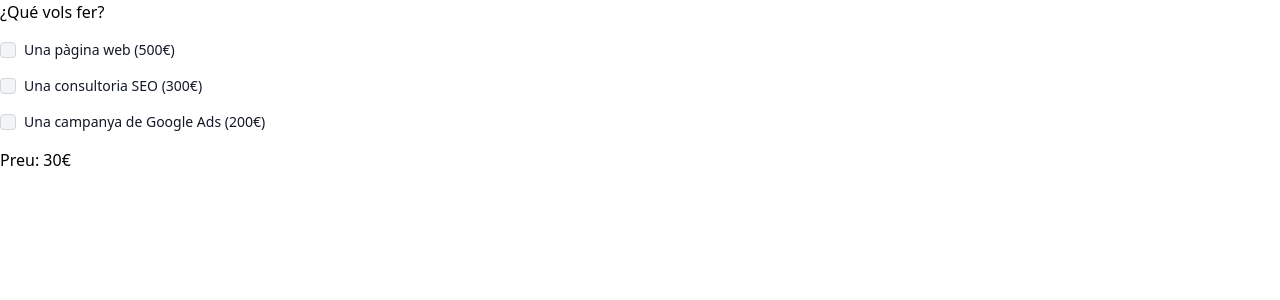
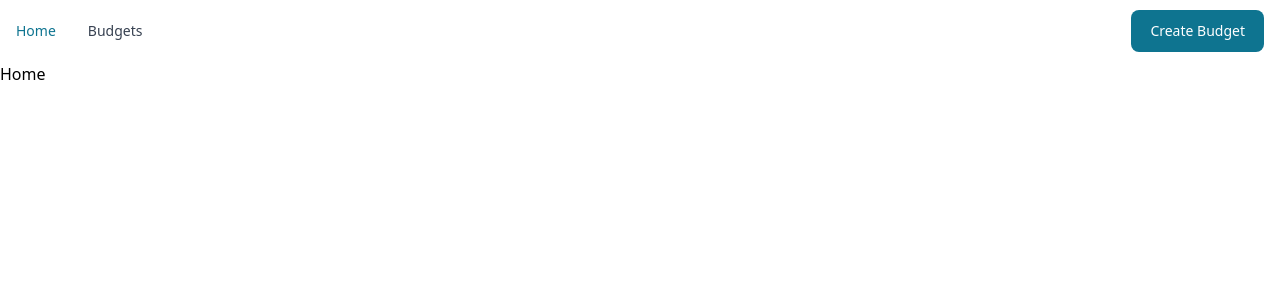
Before and after one commit to ralmarcha/ita-sprint7, a React (Create React App) app: page / in a window 1280 px wide. Shown: the top 300 px of the page. Built offline with nearby package versions, Linux system fonts and the light colour scheme.

Commit message:
exercici 5

```diff
--- a/package.json
+++ b/package.json
@@ -10,6 +10,7 @@
     "flowbite-react": "^0.4.2",
     "react": "^18.2.0",
     "react-dom": "^18.2.0",
+    "react-router-dom": "^6.9.0",
     "react-scripts": "5.0.1",
     "web-vitals": "^2.1.4"
   },
--- a/src/App.js
+++ b/src/App.js
@@ -1,108 +1,7 @@
-import React from 'react';
-import { useState } from "react";
-import {data} from './data'
-import './App.css';
-import { Checkbox, Label, Card } from 'flowbite-react';
-import Button from './components/Button';
-
-//nomes apliqui si web està clicat i si els inputs son positius
-//enlloc de posar total + suma posarho a la funció i amb condicionals
+import Routes from './application/Routes'
 
 
-function App() {
-
-  const [isChecked, setIsChecked] = useState(new Array(data.length).fill(false));
-  const [total, setTotal] = useState(0);
-
-  const handleOnChange = (position) => {
-
-    const checkedState = isChecked.map((item, index) =>
-      index === position ? !item : item
-    );
-
-    setIsChecked(checkedState);
-
-    const total = checkedState.reduce(
-      (sum, currentState, index) => {
-        if (currentState === true) {
-          return sum + data[index].price;
-        }
-        return sum;
-      },
-      0
-    );
-
-    setTotal(total);
-  };
-
-  const [mostrar, setMostrar] = useState(false);
-
-  const [idiomes, setIdiomes] = useState(1)
-  const [pagines, setPagines] = useState(1)
-  const suma = pagines * idiomes * 30
+const App = () => <Routes/>
 
 
-
-  return (
-   <>
-     <div  className="flex flex-col gap-4" id="checkbox" >
-        <h1>¿Qué vols fer?</h1>
-
-     <div className="flex items-center gap-2">
-         <Checkbox id="web" checked={isChecked[0]}
-          onChange={() =>handleOnChange(0)} onClick={()=>setMostrar(!mostrar)}/>
-        <Label htmlFor="web">
-            Una pàgina web (500€)
-        </Label>
-         </div>
-            {mostrar ?
-
-         ( <div className="max-w-sm ml-10">
-          <Card>
-            <form className="flex flex-col gap-2">
-                <div className="flex gap-4">
-                  <div className="block">
-                 <Label htmlFor="pags" value="Número de pàgines :"/>
-                  </div>
-
-                 <Button value={pagines} setVal={setPagines}
-                   />
-
-                </div>
-
-              <div className="flex gap-4">
-               <div className="block">
-                  <Label htmlFor="idiomes" value="Número d ' idiomes :"/>
-               </div>
-
-                    <Button value={idiomes}  setVal={setIdiomes}
-                    />
-             </div>
-           </form>
-         </Card>
-          </div>)
-      : null}
-
-  <div className="flex items-center gap-2">
-     <Checkbox id="seo" checked={isChecked[1]}
-           onChange={() =>handleOnChange(1)} />
-      <Label htmlFor="seo">
-        Una consultoria SEO (300€)
-      </Label>
-        </div>
-  <div className="flex items-center gap-2">
-    <Checkbox id="ads" checked={isChecked[2]}
-          onChange={() =>handleOnChange(2)}/>
-    <Label htmlFor="ads">
-     Una campanya de Google Ads  (200€)
-    </Label>
-        </div>
-
-  <h2>Preu: {total + suma}€ </h2>
-
-</div>
-</>
-  );
-}
-
 export default App;
--- /dev/null
+++ b/src/application/Routes.js
@@ -0,0 +1,17 @@
+import { BrowserRouter, Route, Routes } from 'react-router-dom';
+import Home from '../pages/Home';
+import Budgets from '../pages/Budgets';
+import Nav from '../components/Nav';
+
+const Router =  () => (
+  <BrowserRouter>
+    <Nav/>
+    <Routes>
+        <Route path="/" element={<Home />} />
+        <Route path="/budgets/" element={<Budgets />} />
+        <Route path="*" element={<div>404</div>} />
+    </Routes>
+  </BrowserRouter>
+);
+
+export default Router;
--- a/src/components/Button.js
+++ b/src/components/Button.js
@@ -1,27 +1,30 @@
-
-
-function Button({ value, setVal}) {
+function Button({ value, setValue}) {
 
     const aumentar = (ev) => {
         ev.preventDefault();
-       setVal(value => value + 1)
+       setValue(value => value + 1)
     }
+
     const disminuir = (ev) => {
         ev.preventDefault();
-        setVal(value => value > 1 ? value -1 : value)
+        setValue(value => value > 1 ? value -1 : value)
     }
+
     const handleChange =(ev)=>{
         ev.preventDefault();
-        setVal(parseInt(ev.target.value));
+        setValue(parseInt(ev.target.value));
     }
+
+
+
     return (
         <>
-            <button id="disminuir" type="button" onClick={disminuir} class=" text-white bg-red-700 hover:bg-red-800 rounded-lg text-sm px-2 py-2 mr-2 mb-2">-</button>
+            <button id="disminuir" type="button" onClick={disminuir} className="text-white bg-red-700 hover:bg-red-800 rounded-lg text-sm px-2 py-2 mr-2 mb-2">-</button>
             <input type="number" className="w-14 h-8"  required={true} value={value} onChange={handleChange} min={1}
              ></input>
-            <button id="aumentar" type="button" onClick={aumentar} class=" text-white bg-red-700 hover:bg-red-800 rounded-lg text-sm px-2 py-2 mr-2 mb-2">+</button>
+            <button id="aumentar" type="button" onClick={aumentar} className="text-white bg-red-700 hover:bg-red-800 rounded-lg text-sm px-2 py-2 mr-2 mb-2">+</button>
         </>
 )
+}
 
-}
 export default Button;
--- /dev/null
+++ b/src/components/Dropdown.js
@@ -0,0 +1,38 @@
+
+import { Label, Card } from 'flowbite-react';
+import Button from './Button'
+import { useState } from 'react';
+
+
+function Dropdown() {
+
+    const [idiomes, setIdiomes] = useState(1)
+    const [pagines, setPagines] = useState(1)
+
+return (
+
+    <div className="max-w-sm ml-10">
+          <Card>
+            <form className="flex flex-col gap-2" >
+                <div className="flex gap-4">
+                  <div className="block">
+                 <Label htmlFor="pags" value="Número de pàgines :"/>
+                  </div>
+                   <Button value={pagines} setValue={setPagines}
+                   />
+
+                </div>
+
+              <div className="flex gap-4">
+               <div className="block">
+                  <Label htmlFor="idiomes" value="Número d ' idiomes :"/>
+               </div>
+                  <Button value={idiomes}  setValue={setIdiomes}
+                    />
+             </div>
+           </form>
+         </Card>
+    </div>)
+}
+
+export default Dropdown
--- /dev/null
+++ b/src/components/Nav.js
@@ -0,0 +1,43 @@
+import { Button } from "flowbite-react"
+import { Navbar } from "flowbite-react";
+
+const Nav = ()=> {
+
+return(
+<Navbar
+  fluid={true}
+  rounded={true}
+>
+  {/* <Navbar.Brand href="">
+    <img
+      src="https://flowbite.com/docs/images/logo.svg"
+      className="mr-3 h-6 sm:h-9"
+      alt="Flowbite Logo"
+    />
+    <span className="self-center whitespace-nowrap text-xl font-semibold dark:text-white">
+      Flowbite
+    </span>
+  </Navbar.Brand> */}
+  <div className="flex md:order-2">
+    <Button>
+      Create Budget
+    </Button>
+    <Navbar.Toggle />
+  </div>
+  <Navbar.Collapse>
+    <Navbar.Link
+      href="/"
+      active={true}
+    >
+      Home
+    </Navbar.Link>
+    <Navbar.Link href="/budgets/">
+      Budgets
+    </Navbar.Link>
+
+  </Navbar.Collapse>
+</Navbar>
+)
+}
+
+export default Nav;
--- /dev/null
+++ b/src/components/useLocalStorage.js
@@ -0,0 +1,24 @@
+import { useState } from "react";
+
+export function useLocalStorage(key, initialValue) {
+    const [storedValue, setStoredValue] = useState(() => {
+        try {
+            const item = window.localStorage.getItem(key)
+            return item ? JSON.parse(item) : initialValue
+        } catch (error) {
+            return initialValue
+        }
+    })
+
+    const setValue = value => {
+        try {
+            setStoredValue(value)
+            window.localStorage.setItem(key, JSON.stringify(value))
+          }
+          catch (error) {
+              console.error(error)
+          }
+
+    }
+    return [storedValue, setValue]
+}
--- /dev/null
+++ b/src/pages/Budgets.js
@@ -0,0 +1,142 @@
+
+import {  Card, Checkbox, Label} from 'flowbite-react';
+import Button from '../components/Button';
+import { useState , useEffect } from "react";
+import {data} from '../data'
+
+
+const Budgets = () => {
+
+
+
+
+
+
+
+
+
+   const [isChecked, setIsChecked] = useState(
+    new Array(data.length).fill(false));
+
+    useEffect(() => {
+      window.localStorage.setItem('isChecked', JSON.stringify(isChecked))
+    }, [isChecked])
+    useEffect(() => {
+      const data = window.localStorage.getItem('isCheked')
+      if (data !== null) {
+       setIsChecked(JSON.parse(data))
+      }
+    }, [])
+  const [total, setTotal] = useState(0);
+
+  const handleOnChange = (position) => {
+
+    const checkedState = isChecked.map((item, index) =>
+      index === position ? !item : item
+    );
+
+    setIsChecked(checkedState);
+
+    const total = checkedState.reduce(
+      (sum, currentState, index) => {
+        // if (index[0]) {
+        //   const suma = pagines * idiomes * 30;
+        // }
+        if (currentState === true) {
+          return sum + data[index].price;
+        }
+        return sum;
+      },
+      0
+    );
+
+
+    setTotal(total);
+  };
+
+  const [mostrar, setMostrar] = useState(false);
+
+  const [idiomes, setIdiomes] = useState(1)
+  const [pagines, setPagines] = useState(1)
+  const suma = pagines * idiomes * 30;
+
+
+
+    return (
+    <>
+    <h1>Budgets</h1>
+
+     <div  className="flex flex-col gap-4" id="checkbox" >
+        <h1>¿Qué vols fer?</h1>
+
+        <div className="flex items-center gap-2" >
+         <Checkbox id="web" checked={isChecked[0]}
+          onChange={() =>handleOnChange(0)} onClick={()=>setMostrar(!mostrar)} />
+        <Label htmlFor="web">
+            Una pàgina web (500€)
+        </Label>
+         </div>
+        {mostrar ?
+         ( <div className="max-w-sm ml-10">
+          <Card>
+            <form className="flex flex-col gap-2" >
+                <div className="flex gap-4">
+                  <div className="block">
+                 <Label htmlFor="pags" value="Número de pàgines :"/>
+                  </div>
+                   <Button value={pagines} setValue={setPagines}
+                   />
+
+                </div>
+
+              <div className="flex gap-4">
+               <div className="block">
+                  <Label htmlFor="idiomes" value="Número d ' idiomes :"/>
+               </div>
+                  <Button value={idiomes}  setValue={setIdiomes}
+                    />
+             </div>
+           </form>
+         </Card>
+          </div>)
+
+          : null}
+
+
+  <div className="flex items-center gap-2">
+     <Checkbox id="seo" checked={isChecked[1]}
+           onChange={() =>handleOnChange(1)} />
+      <Label htmlFor="seo">
+        Una consultoria SEO (300€)
+      </Label>
+        </div>
+  <div className="flex items-center gap-2">
+    <Checkbox id="ads" checked={isChecked[2]}
+          onChange={() =>handleOnChange(2)}/>
+    <Label htmlFor="ads">
+     Una campanya de Google Ads  (200€)
+    </Label>
+        </div>
+
+  <h2>Preu: {total + suma}€ </h2>
+
+      </div>
+
+
+
+
+      {/* <div>
+        {data.map((data) => (
+        <div>
+          <input type="checkbox" id ={data.index} key={data.index} name={data.name} checked={isChecked[data.index]}
+          onChange={() =>handleOnChange(data.index)} onClick={()=>setMostrar(!mostrar)}></input>
+          <label for={data.index}>{data.name}</label>
+          </div>
+        ))}
+
+
+      </div> */}
+</>
+  );
+}
+export default Budgets;
--- /dev/null
+++ b/src/pages/Home.js
@@ -0,0 +1,2 @@
+const Home = () => <div>Home</div>
+export default Home;
```
Also changed, not shown: 1 other file (tests, documents, lock files or other folders).
